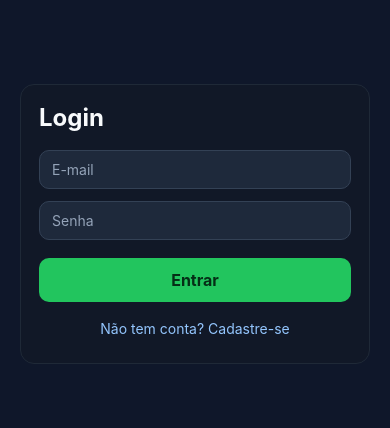
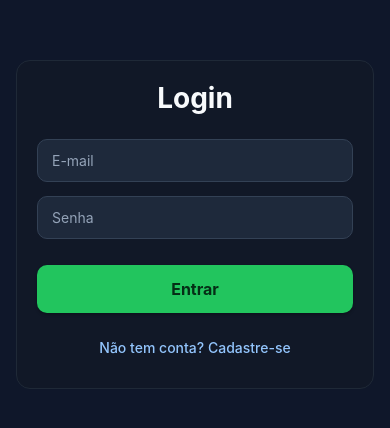
Before and after one commit to RaulSayajin/animeApp, a React Native app: screen / in a window 390 px wide. Shown: the part 198-626 px from the top of the page. Built offline with nearby package versions, Linux system fonts and the light colour scheme.

Commit message:
feat(login): Adiciona debugs ao login

```diff
--- a/src/screens/loginScreen.js
+++ b/src/screens/loginScreen.js
@@ -15,28 +15,113 @@ export default function LoginScreen({ navigation, onAuthSuccess }) {
   const [email, setEmail] = useState("");
   const [senha, setSenha] = useState("");
   const [loading, setLoading] = useState(false);
+  const [message, setMessage] = useState(null);
+  const [messageType, setMessageType] = useState(null);
 
   const handleLogin = async () => {
-    if (!email.includes("@") || email.trim().length < 5) {
-      Alert.alert("Atenção", "Digite um e-mail válido.");
+    console.log("🔐 [LOGIN] Tentando login com email:", email);
+
+    if (!email || email.trim().length === 0) {
+      console.log("❌ Email vazio");
+      setMessage("Digite seu e-mail.");
+      setMessageType("error");
+      Alert.alert("Atenção", "Digite seu e-mail.");
+      setTimeout(() => setMessage(null), 3000);
+      return;
+    }
+
+    if (!email.includes("@")) {
+      console.log("❌ Email sem @");
+      setMessage("E-mail deve conter '@'.");
+      setMessageType("error");
+      Alert.alert("Atenção", "E-mail deve conter '@'.");
+      setTimeout(() => setMessage(null), 3000);
+      return;
+    }
+
+    if (!senha || senha.length === 0) {
+      console.log("❌ Senha vazia");
+      setMessage("Digite sua senha.");
+      setMessageType("error");
+      Alert.alert("Atenção", "Digite sua senha.");
+      setTimeout(() => setMessage(null), 3000);
       return;
     }
 
     if (senha.length < 6) {
+      console.log("❌ Senha muito curta");
+      setMessage("A senha deve ter no mínimo 6 caracteres.");
+      setMessageType("error");
       Alert.alert("Atenção", "A senha deve ter no mínimo 6 caracteres.");
+      setTimeout(() => setMessage(null), 3000);
       return;
     }
 
+    try {
       setLoading(true);
-    const result = await loginUser(email, senha);
+      setMessage("⏳ Autenticando...");
+      setMessageType("loading");
+      console.log(
+        "⏳ [LOGIN] Chamando loginUser com:",
+        email.toLowerCase().trim(),
+      );
+
+      const result = await loginUser(email.toLowerCase().trim(), senha);
+      console.log("📦 [LOGIN] Resultado recebido:", result);
+
       setLoading(false);
 
-    if (!result.ok) {
-      Alert.alert("Erro", result.message);
+      if (!result || !result.ok) {
+        const errorMsg = result?.message || "E-mail ou senha inválidos.";
+        console.log("❌ Login falhou:", errorMsg);
+        setMessage(errorMsg);
+        setMessageType("error");
+        Alert.alert("❌ Falha no Login", errorMsg);
+        setTimeout(() => setMessage(null), 3000);
         return;
       }
 
+      if (!result.user) {
+        console.log("❌ Usuário não encontrado nos dados");
+        setMessage("Dados do usuário não encontrados.");
+        setMessageType("error");
+        Alert.alert("Erro", "Dados do usuário não encontrados.");
+        return;
+      }
+
+      console.log("✅ Login bem-sucedido para:", result.user.email);
+      setMessage(`✓ Bem-vindo, ${result.user.nome}!`);
+      setMessageType("success");
+
+      // Limpar campos
+      setEmail("");
+      setSenha("");
+
+      // Chamar callback de autenticação
+      if (onAuthSuccess) {
+        console.log("🔄 Chamando onAuthSuccess");
         onAuthSuccess(result.user);
+      }
+
+      // Redirecionar para Home após 1 segundo
+      setTimeout(() => {
+        console.log("🏠 Redirecionando para Home");
+        navigation.reset({
+          index: 0,
+          routes: [{ name: "Home" }],
+        });
+      }, 1000);
+    } catch (error) {
+      console.error("💥 Erro no login:", error);
+      setLoading(false);
+      setMessage(error.message || "Erro ao fazer login. Tente novamente.");
+      setMessageType("error");
+      Alert.alert(
+        "💥 Erro",
+        error.message || "Erro ao fazer login. Tente novamente.",
+      );
+      setTimeout(() => setMessage(null), 3000);
+    }
   };
 
   return (
@@ -46,6 +131,19 @@ export default function LoginScreen({ navigation, onAuthSuccess }) {
     >
       <View style={styles.card}>
         <Text style={styles.title}>Login</Text>
+
+        {message && (
+          <View
+            style={[
+              styles.messageBox,
+              messageType === "error" && styles.errorMessage,
+              messageType === "success" && styles.successMessage,
+              messageType === "loading" && styles.loadingMessage,
+            ]}
+          >
+            <Text style={styles.messageText}>{message}</Text>
+          </View>
+        )}
 
         <TextInput
           value={email}
@@ -93,39 +191,46 @@ const styles = StyleSheet.create({
     alignItems: "center",
     justifyContent: "center",
     backgroundColor: "#0f172a",
-    padding: 20,
+    padding: 16,
   },
   card: {
     width: "100%",
     maxWidth: 420,
     backgroundColor: "#111827",
     borderRadius: 14,
-    padding: 18,
+    padding: 20,
     borderWidth: 1,
     borderColor: "#1f2937",
   },
   title: {
     color: "#f8fafc",
-    fontSize: 24,
+    fontSize: 28,
     fontWeight: "700",
-    marginBottom: 18,
+    marginBottom: 24,
+    textAlign: "center",
   },
   input: {
     borderWidth: 1,
     borderColor: "#334155",
     borderRadius: 10,
-    paddingHorizontal: 12,
-    paddingVertical: 10,
-    marginBottom: 12,
+    paddingHorizontal: 14,
+    paddingVertical: 12,
+    marginBottom: 14,
     color: "#e2e8f0",
     backgroundColor: "#1e293b",
+    fontSize: 14,
   },
   primaryButton: {
-    marginTop: 6,
+    marginTop: 12,
     borderRadius: 10,
-    paddingVertical: 12,
+    paddingVertical: 14,
     alignItems: "center",
     backgroundColor: "#22c55e",
+    shadowColor: "#000",
+    shadowOffset: { width: 0, height: 2 },
+    shadowOpacity: 0.25,
+    shadowRadius: 3,
+    elevation: 5,
   },
   primaryButtonText: {
     color: "#052e16",
@@ -133,12 +238,41 @@ const styles = StyleSheet.create({
     fontSize: 16,
   },
   ghostButton: {
-    marginTop: 10,
+    marginTop: 14,
     alignItems: "center",
-    paddingVertical: 8,
+    paddingVertical: 12,
   },
   ghostButtonText: {
     color: "#93c5fd",
     fontSize: 14,
+    fontWeight: "500",
+  },
+  messageBox: {
+    padding: 14,
+    borderRadius: 10,
+    marginBottom: 16,
+    alignItems: "center",
+    borderWidth: 1,
+    flexDirection: "row",
+    justifyContent: "center",
+  },
+  errorMessage: {
+    backgroundColor: "#7f1d1d",
+    borderColor: "#dc2626",
+  },
+  successMessage: {
+    backgroundColor: "#15803d",
+    borderColor: "#22c55e",
+  },
+  loadingMessage: {
+    backgroundColor: "#1e40af",
+    borderColor: "#3b82f6",
+  },
+  messageText: {
+    color: "#f8fafc",
+    fontSize: 15,
+    fontWeight: "500",
+    textAlign: "center",
+    flex: 1,
   },
 });
```
Lines whose indentation alone changed are shown as unchanged.
